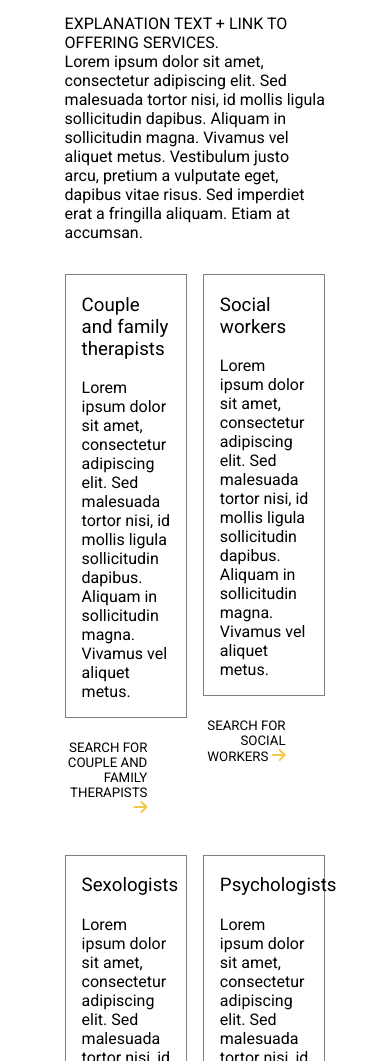
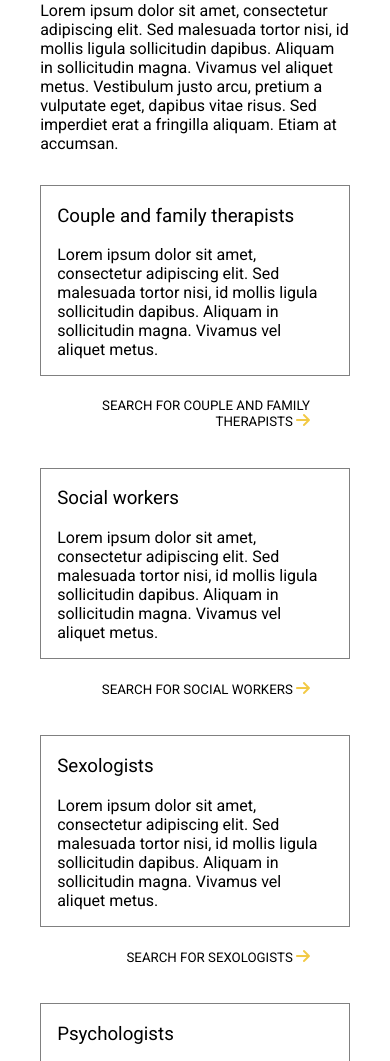
Before and after one commit to aheggie/mh_site, a plain HTML site: page site/seeking-services.html in a window 390 px wide. Shown: the part 669-1730 px from the top of the page. Drawn offline with Linux system fonts and the light colour scheme; files whose address does not match are found by name.

Commit message:
made seeking services page responsive

```diff
--- a/site/style.css
+++ b/site/style.css
@@ -446,9 +446,17 @@ div.copyright {
 
 @media screen and (max-width: 640px) {
 
-  .wrapper.offering {
+  .wrapper.page-content {
     width: 95%;
     margin-top: 0.5em;
+  }
+
+  .seek-category {
+    width: 100%;
+    margin-bottom: 1em;
+  }
+
+  .wrapper.offering {
     display: grid;
 
     grid-template-columns: 1fr;
```
